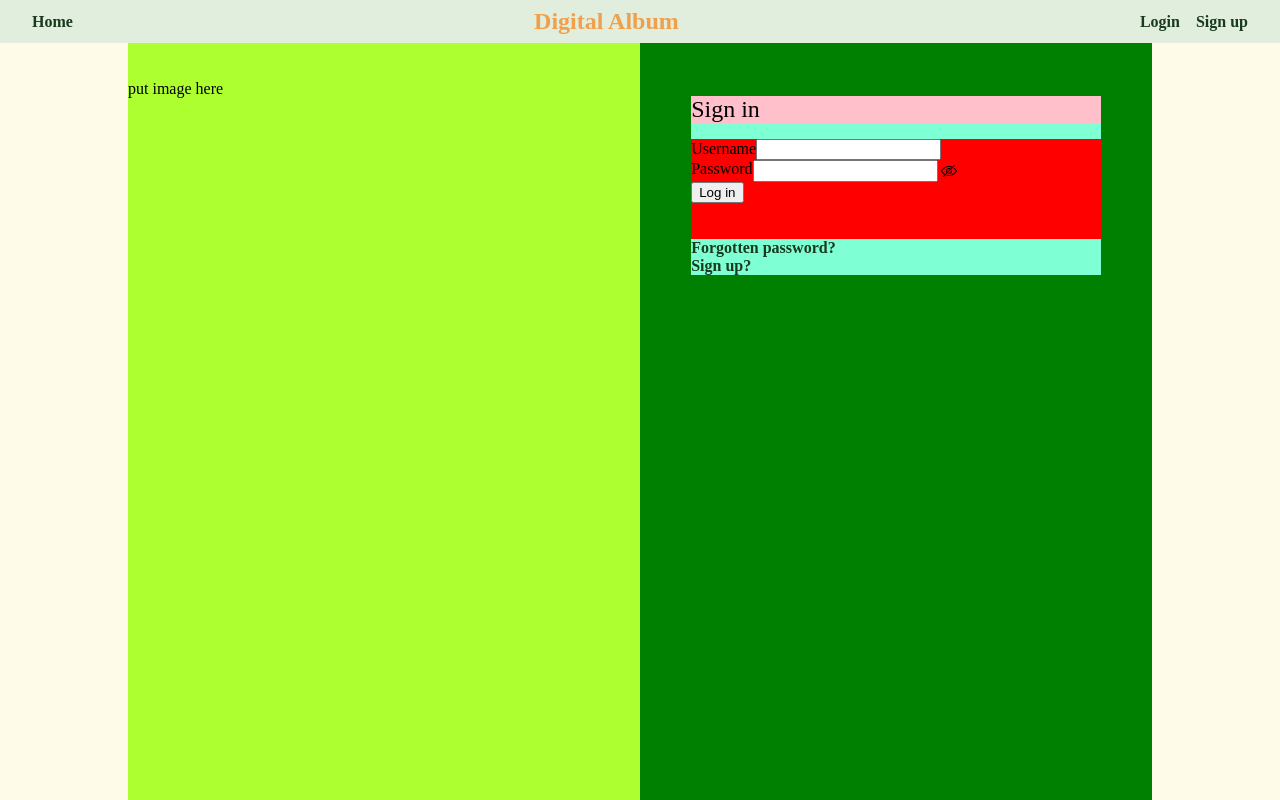
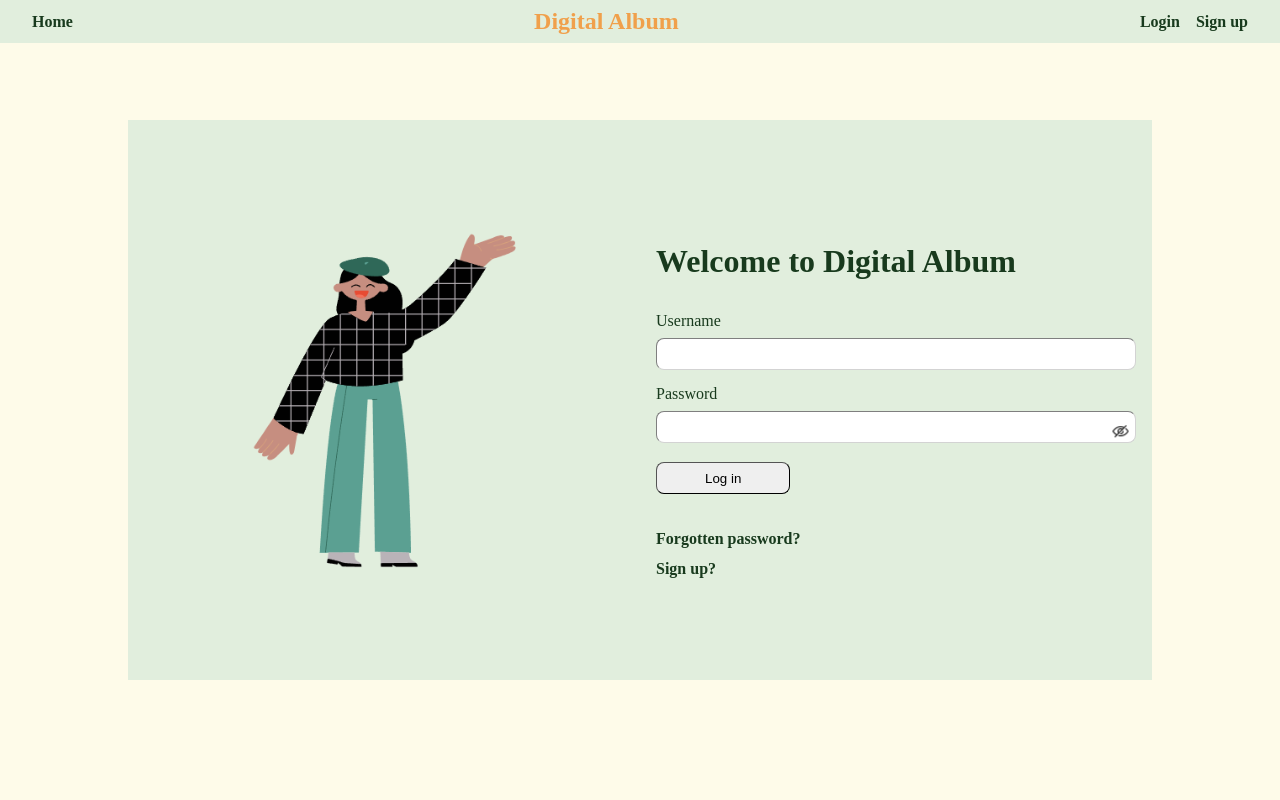
Before and after one commit to sunny-potato/digital_album, a React (Vite) app in the folder client/: page /login in a window 1280 px wide. Built offline with nearby package versions, Linux system fonts and the light colour scheme.

Commit message:
update design in login page

```diff
--- a/client/src/Pages/Login.tsx
+++ b/client/src/Pages/Login.tsx
@@ -1,12 +1,12 @@
-import { Link } from "react-router-dom";
 import { useState, useContext } from "react";
-import { useNavigate } from "react-router-dom";
+import { Link, useNavigate } from "react-router-dom";
 import { Login as login } from "../Types/Login";
 import { validateLoginInfo } from "../Axios";
+import { UserContext } from "../AppContext";
+import s from "../Styles/Login.module.css";
 import hideEyeIcon from "../Images/hide.png";
 import viewEyeIcon from "../Images/view.png";
-import s from "../Styles/Login.module.css";
-import { UserContext } from "../AppContext";
+import welcomeImage from "../Images/welcome.svg";
 
 function Login({ setUsername }: { setUsername: (value: string) => void }) {
   const { setUserId } = useContext(UserContext);
@@ -61,10 +61,16 @@ function Login({ setUsername }: { setUsername: (value: string) => void }) {
 
   return (
     <div className={s.pageContainer}>
-      <div className={s.imageContainer}>put image here</div>
+      <div className={s.imageContainer}>
+        <img
+          className={s.welcomeImage}
+          src={welcomeImage}
+          alt="welcome image"
+        />
+      </div>
       <div className={s.contentContainer}>
         <div className={s.loginContainer}>
-          <div className={s.loginTitle}>Sign in</div>
+          <div className={s.loginTitle}>Welcome to Digital Album</div>
           <form
             className={s.loginInput}
             onSubmit={(event) => submitLoginInfo(event)}
@@ -87,11 +93,12 @@ function Login({ setUsername }: { setUsername: (value: string) => void }) {
                 onChange={(event) =>
                   loginInputHandler("password", event.currentTarget.value)
                 }
-              />
+              ></input>
               <div className={s.eyeIcon}>
                 <img
                   className={s.hideEyeIcon}
                   src={hideEyeIcon}
+                  alt="hide password icon"
                   style={{
                     display: isPasswordHidden ? "block" : "none",
                   }}
@@ -100,6 +107,7 @@ function Login({ setUsername }: { setUsername: (value: string) => void }) {
                 <img
                   className={s.viewEyeIcon}
                   src={viewEyeIcon}
+                  alt="view password icon"
                   style={{
                     display: isPasswordHidden ? "none" : "block",
                   }}
@@ -117,7 +125,7 @@ function Login({ setUsername }: { setUsername: (value: string) => void }) {
               className={s.invalidMessage}
               style={{ visibility: isLoginInfoValid ? "hidden" : "visible" }}
             >
-              username and password should not be empty
+              Username and password should not be empty
             </div>
             <div
               className={s.failedValidationMessage}
@@ -127,10 +135,10 @@ function Login({ setUsername }: { setUsername: (value: string) => void }) {
             </div>
           </form>
           <div>
-            <div className={s.loginInformation}>
+            <div className={s.linkInformation}>
               <Link to={"/"}>Forgotten password?</Link>
             </div>
-            <div>
+            <div className={s.linkInformation}>
               <Link to={"/signup"}>Sign up?</Link>
             </div>
           </div>
--- a/client/src/Styles/Login.module.css
+++ b/client/src/Styles/Login.module.css
@@ -5,47 +5,103 @@
   flex-direction: row;
   justify-content: center;
   align-items: center;
+  color: #183a1d;
 }
 .imageContainer {
-  height: 100%;
-  width: 50%;
-  padding-top: 5rem;
+  height: 70%;
+  width: 70%;
   margin-left: 10%;
-  background-color: greenyellow;
+  background-color: #e1eedd;
+  display: flex;
+  justify-content: center;
+  align-items: center;
+  /* border-right: 1px solid #183a1d; */
+}
+
+.welcomeImage {
+  height: 60%;
 }
 
 .contentContainer {
-  height: 100%;
-  width: 50%;
-  padding-top: 5rem;
+  height: 70%;
+  width: 70%;
   margin-right: 10%;
-  background-color: green;
+  display: flex;
+  justify-content: center;
+  align-items: center;
+  background-color: #e1eedd;
 }
 
 .loginContainer {
-  width: 80%;
-  /* height: 80%; */
-  margin-left: 10%;
-  background-color: aquamarine;
+  width: 100%;
+  padding: 0 1rem;
+  /* background-color: aquamarine; */
 }
 
 .loginTitle {
-  background-color: pink;
+  font-size: 2rem;
+  font-weight: bolder;
+  margin: 2rem 0;
+}
+
+/* .loginTitle {
   font-size: 1.5rem;
   margin: 1rem 0;
+} */
+
+.loginInput {
 }
 
-.loginInput {
-  background-color: red;
+.usernameInput,
+.passwordInput {
+  display: flex;
+  flex-direction: column;
+  margin-bottom: 0.5em;
 }
-.usernameInput {
+
+label {
+  width: 5rem;
+  margin-bottom: 0.5em;
+}
+input {
+  border-color: lightgray;
+  height: 2rem;
+  border-width: 0.1em;
+  border-radius: 0.5rem;
+  padding: 0 0.8em;
+  margin-bottom: 0.5em;
 }
 
 .passwordInput {
-  display: flex;
+  position: relative;
 }
+
+.eyeIcon {
+  position: absolute;
+  bottom: 0;
+  right: 0;
+  transform: translate(-20%, -30%);
+}
+
 .hideEyeIcon,
 .viewEyeIcon {
   width: 1em;
   margin: 0.2em;
 }
+
+.loginButton {
+  height: 2rem;
+  padding: 0.5rem 3rem;
+  border-radius: 0.5rem;
+  border-width: 0.1em;
+  margin-top: 0.3rem;
+}
+
+.invalidMessage,
+.failedValidationMessage {
+  color: red;
+}
+
+.linkInformation {
+  padding-bottom: 0.7rem;
+}
```
Also changed, not shown: 1 other file (tests, documents, lock files or other folders).
